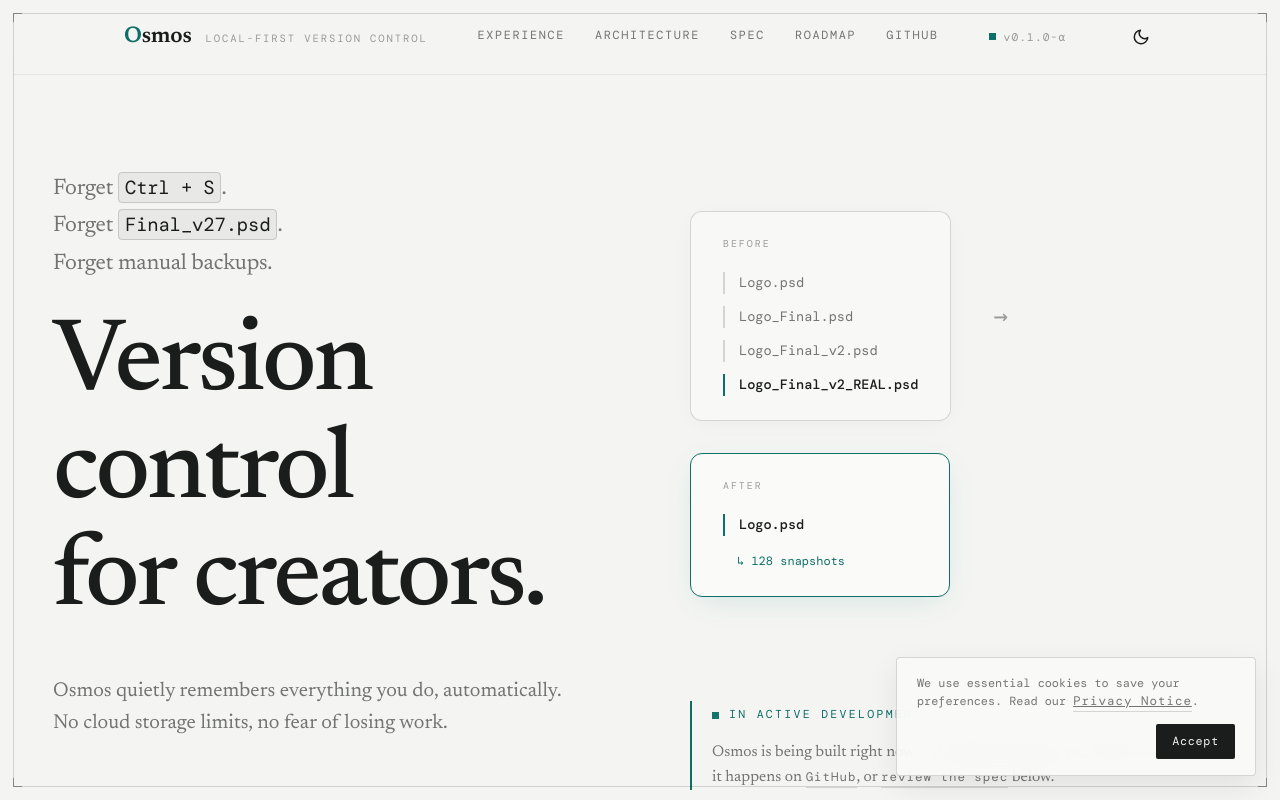
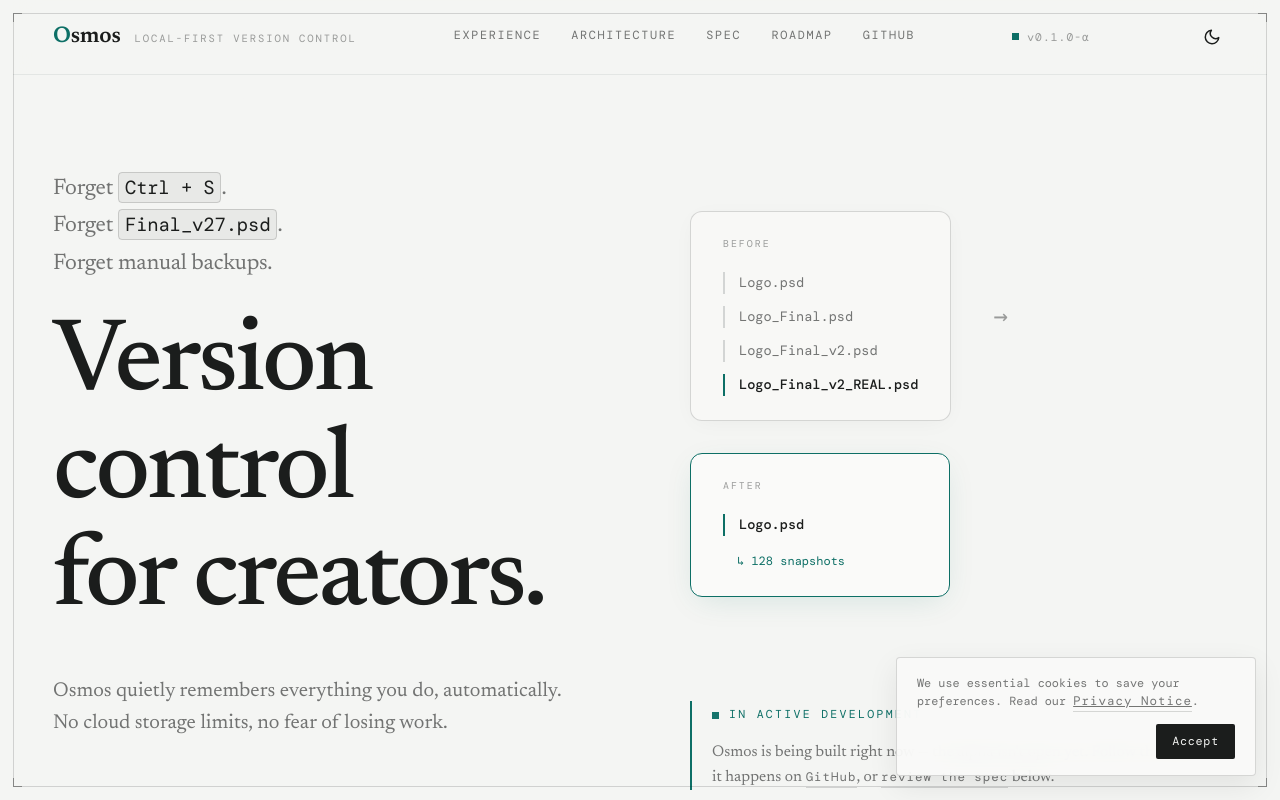
Before and after one commit to Osmos-App/osmos-website, a website built with Vite: page index.html in a window 1280 px wide. Shown: the top 800 px of the page. Built offline with nearby package versions, Linux system fonts and the light colour scheme; some packages are replaced by stand-ins of ours; a web font is replaced by a local one.

Commit message:
Update masthead width and padding to match hero

```diff
--- a/src/globals.css
+++ b/src/globals.css
@@ -221,6 +221,8 @@ header.masthead {
     justify-content: space-between;
     gap: 24px;
     height: 74px;
+    max-width: none;
+    padding: 0 clamp(20px, 4vw, 40px);
 }
 
 .brand {
```
